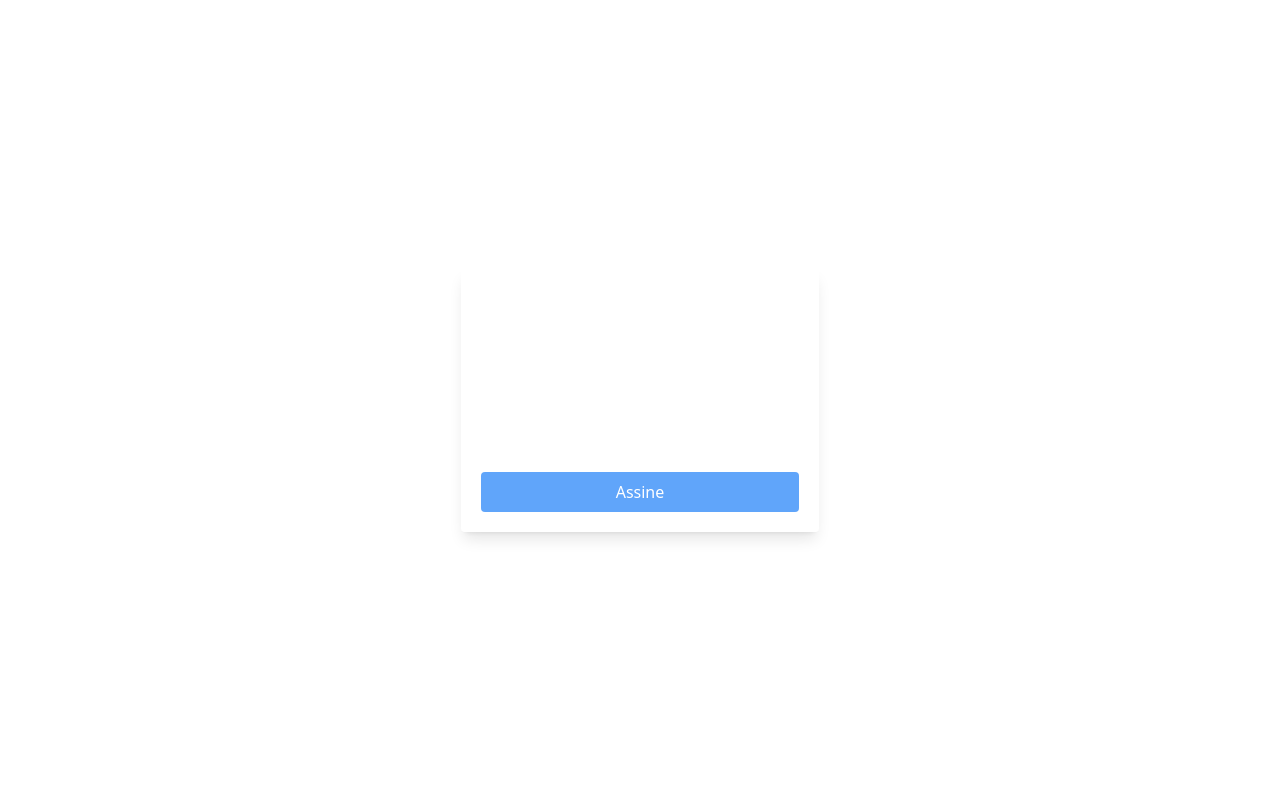
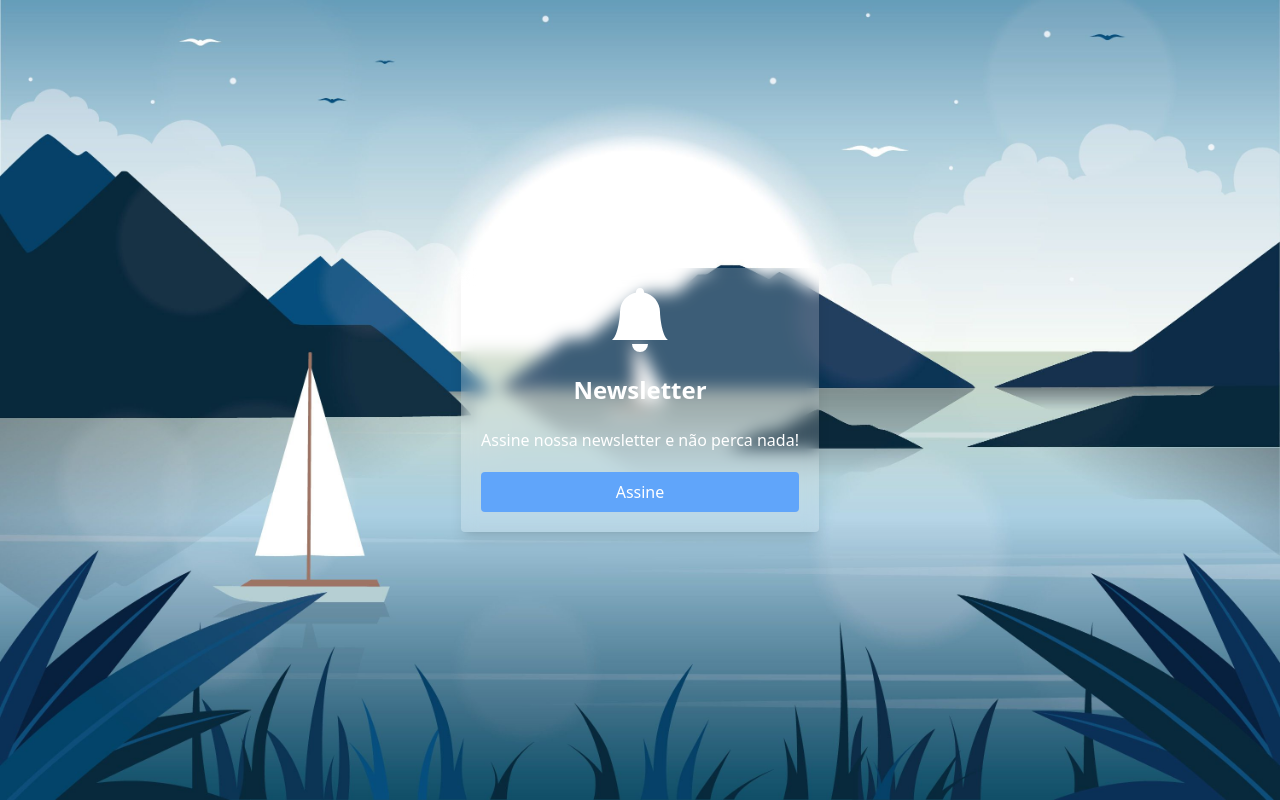
Before and after one commit to TavoOliveira/tailwindcss_newsletter, a plain HTML site: page index.html in a window 1280 px wide. Drawn offline with nearby package versions, Linux system fonts and the light colour scheme.

Commit message:
Update index.html

```diff
--- a/index.html
+++ b/index.html
@@ -11,7 +11,7 @@
       theme: {
         extend: {
           backgroundImage: {
-            paisagem: "url('./fundo.jpg')",
+            paisagem: "url('./fundo.jpeg')",
           }
         }
       }
```
